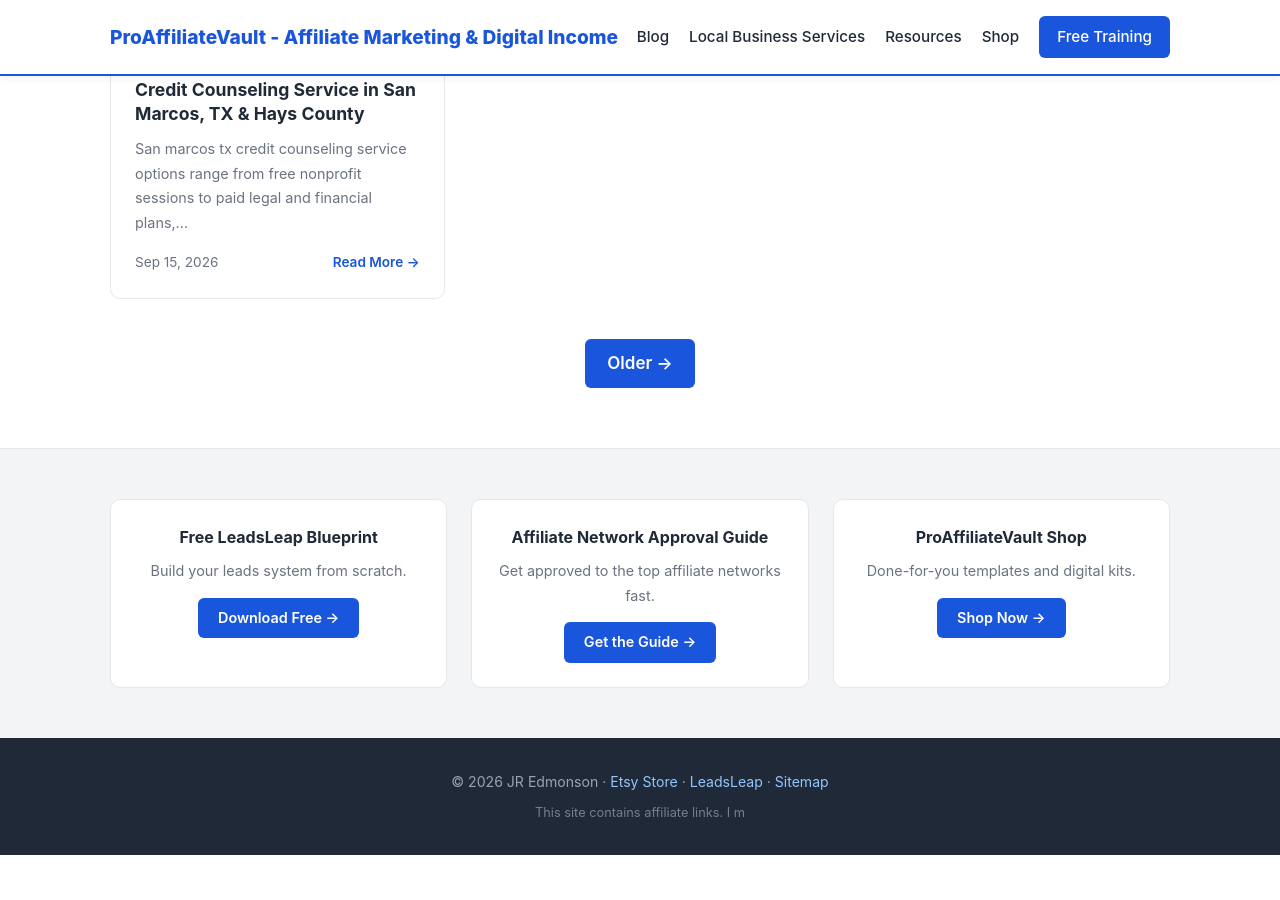
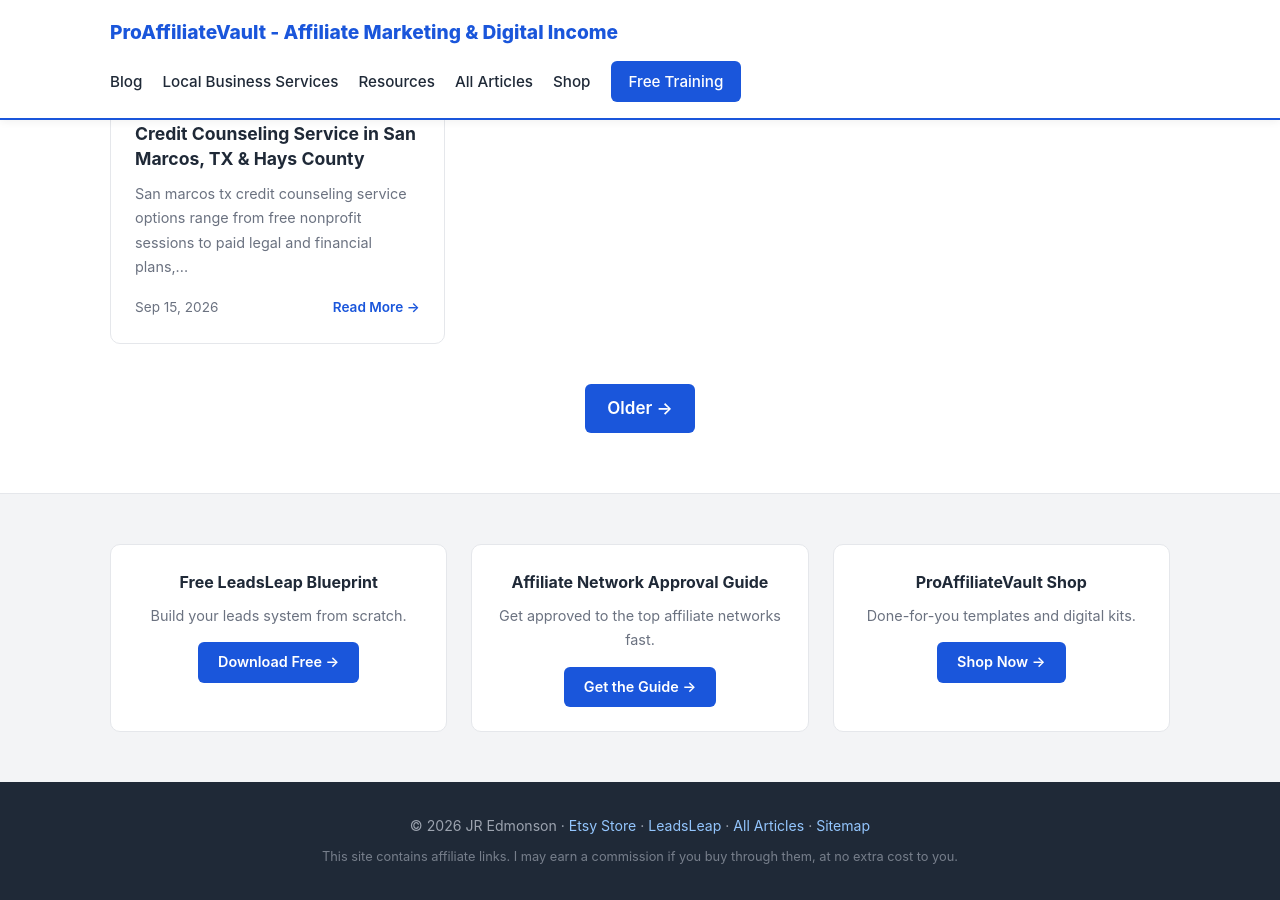
Before and after one commit to jredmonson/jredmonson.github.io, a Jekyll site: the page built from index.html, in a window 1280 px wide and 900 px high, scrolled down 1472 px. Built offline with Jekyll 4.4.1, drawn with Linux system fonts in a browser that asks for light colours; the list of posts is cut into pages by our own code; before the commit the page ends 2327 px from its top, so only the background shows below that.

Commit message:
Update footer and navigation links
Added 'All Articles' link to navigation and updated footer.

```diff
--- a/_layouts/default.html
+++ b/_layouts/default.html
@@ -12,6 +12,7 @@
         <a href="{{ site.baseurl }}/">Blog</a>
         <a href="{{ site.baseurl }}/local-business-services/">Local Business Services</a>
         <a href="{{ site.baseurl }}/resources/">Resources</a>
+        <a href="{{ site.baseurl }}/all-articles/">All Articles</a>
         <a href="{{ site.etsy_store }}" target="_blank" rel="noopener">Shop</a>
         <a href="{{ site.funnel }}" target="_blank" rel="noopener" class="btn-nav">Free Training</a>
       </nav>
@@ -24,5 +25,10 @@
 
   <footer class="site-footer">
     <div class="container">
-      <p>© {{ site.time | date: '%Y' }} {{ site.author }} · <a href="{{ site.etsy_store }}" target="_blank" rel="noopener">Etsy Store</a> · <a href="{{ site.leadsleap }}" target="_blank" rel="noopener">LeadsLeap</a> · <a href="/sitemap.xml">Sitemap</a></p>
-      <p class="disclaimer">This site contains affiliate links. I m
+      <p>© {{ site.time | date: '%Y' }} {{ site.author }} · <a href="{{ site.etsy_store }}" target="_blank" rel="noopener">Etsy Store</a> · <a href="{{ site.leadsleap }}" target="_blank" rel="noopener">LeadsLeap</a> · <a href="/all-articles/">All Articles</a> · <a href="/sitemap.xml">Sitemap</a></p>
+      <p class="disclaimer">This site contains affiliate links. I may earn a commission if you buy through them, at no extra cost to you.</p>
+    </div>
+  </footer>
+
+</body>
+</html>
```
